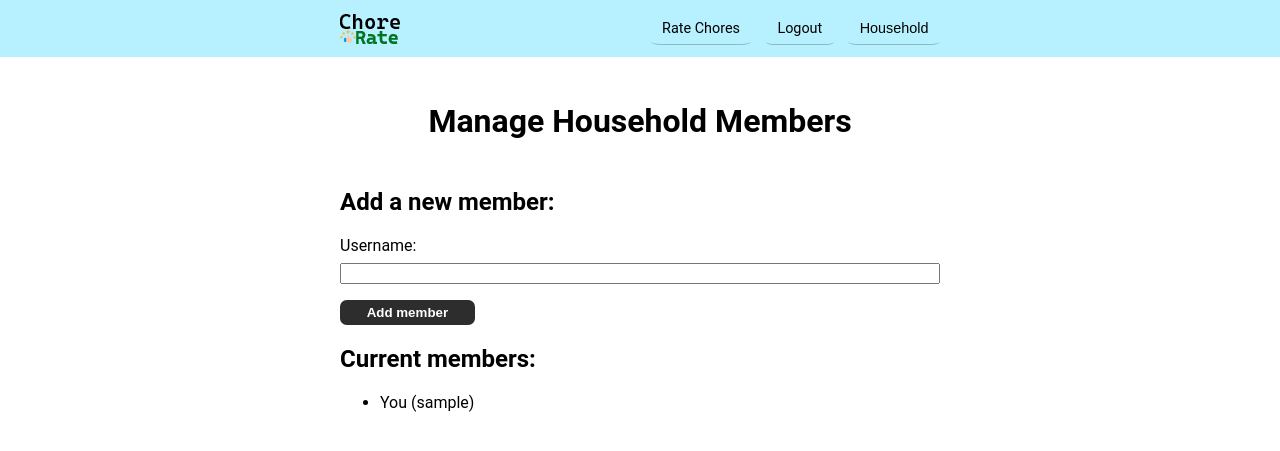
After one commit to avabellaw/ChoreRate, a Flask app: page /add-household-members in a window 1280 px wide. The commit adds this page. Shown: the top 451 px of the page. Run offline with Flask 3, Linux system fonts and the light colour scheme; a user stored in the database is signed in; tables that the repository leaves empty hold one stand-in row (values such as "Sample post").

Commit message:
Add manage household view and template

```diff
--- a/chorerate/routes.py
+++ b/chorerate/routes.py
@@ -62,6 +62,20 @@ def create_household():
         flash(f"Household '{household_name}' created successfully!", 'success')
         return redirect(url_for('homepage'))
     return render_template('household/create-household.html')
+
+
+@app.route('/add-household-members', methods=['GET', 'POST'])
+@login_required
+def manage_household_members():
+    '''View for the add household members page'''
+    household = db.session.query(Household)\
+        .join(HouseholdMember)\
+        .filter(HouseholdMember.user_id == current_user.id).first()
+
+    members = household.members
+
+    return render_template('household/manage-household-members.html',
+                           members=members)
 
 
 @app.route('/rate', methods=['GET', 'POST'])
--- a/chorerate/static/css/styles.css
+++ b/chorerate/static/css/styles.css
@@ -56,17 +56,23 @@ button.dropdown-btn:hover {
     position: relative;
 }
 
+.dropdown-content {
+    text-align: center;
+}
+
 .dropdown > .dropdown-content-container {
     padding-top: 0.5em;
     display: none;
     position: absolute;
     min-width: 100%;
-    left: 0;
+    right: 0;
 }
 
 .dropdown .dropdown-content {
     display: flex;
-    width: 100%;
+    flex-direction: column;
+    min-width: 100%;
+    width: fit-content;
     justify-content: center;
     background-color: #f9f9f9;
     box-shadow: 0px 4px 8px -3px rgba(0, 0, 0, 0.2);
@@ -79,6 +85,8 @@ button.dropdown-btn:hover {
 .dropdown .dropdown-content > .nav-link {
     border: none;
     margin-left: 0;
+    display: flex;
+    white-space: nowrap;
 }
 
 .dropdown:hover .dropdown-content-container {
@@ -101,7 +109,7 @@ button.dropdown-btn:hover {
     border-color: #000000a4;
 }
 
-.dropdown-content:hover {
+.dropdown-content > .nav-link:hover {
     background-color: #ffffff;
 }
 
--- a/chorerate/templates/base.html
+++ b/chorerate/templates/base.html
@@ -27,7 +27,8 @@
                                 <button class="dropdown-btn">Household</button>
                                 <div class="dropdown-content-container">
                                     <div class="dropdown-content">
-                                        <a class="nav-link" href="{{ url_for('manage') }}">Manage</a>
+                                        <a class="nav-link" href="{{ url_for('manage') }}">Manage chores</a>
+                                        <a class="nav-link" href="{{ url_for('manage_household_members') }}">Members</a>
                                     </div>
                                 </div>
                             </div>
--- /dev/null
+++ b/chorerate/templates/household/manage-household-members.html
@@ -0,0 +1,44 @@
+{% extends 'base.html' %}
+
+{% block title %}
+{{ super() }} - Add a household member
+{% endblock %}
+
+{% block content %}
+    <div id="page-header">
+        <h1>Manage household members</h1>
+    </div>
+
+    <section>
+        <h2>Add a new member: </h2>
+        <form class="form" method="POST">
+            <div class="form-group">
+                <label for="username">Username:</label>
+                <input type="text" id="username" name="username" required>
+            </div>
+
+            <button type="submit" class="btn btn--form">Add member</button>
+        </form>
+    </section>
+
+    <section>
+        <h2>Current members:</h2>
+        <ul class="member-list">
+            {% for member in members %}
+                <li>
+                    <span>
+                        {% if member.id == current_user.id %}
+                            You ({{ member.user.username }})
+                        {% else %}
+                            {{ member.user.username }}
+                        {% endif %}
+                    </span>
+
+                    <span>
+
+                    </span>
+                </li>
+            {% endfor %}
+        </ul>
+    </section>
+{% endblock %}
```
